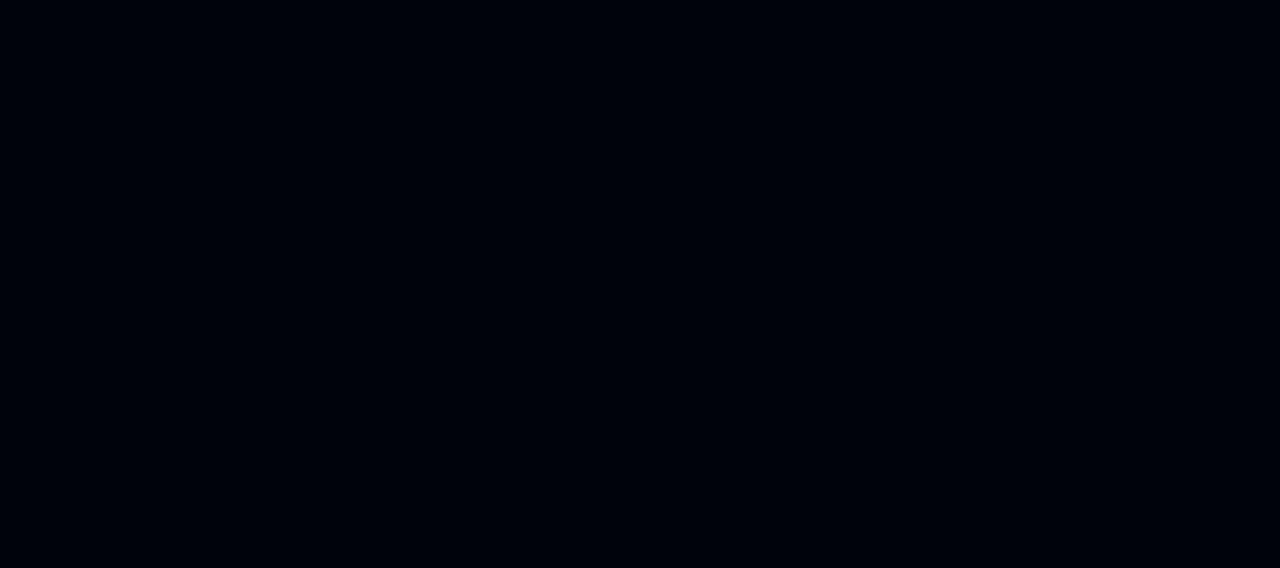
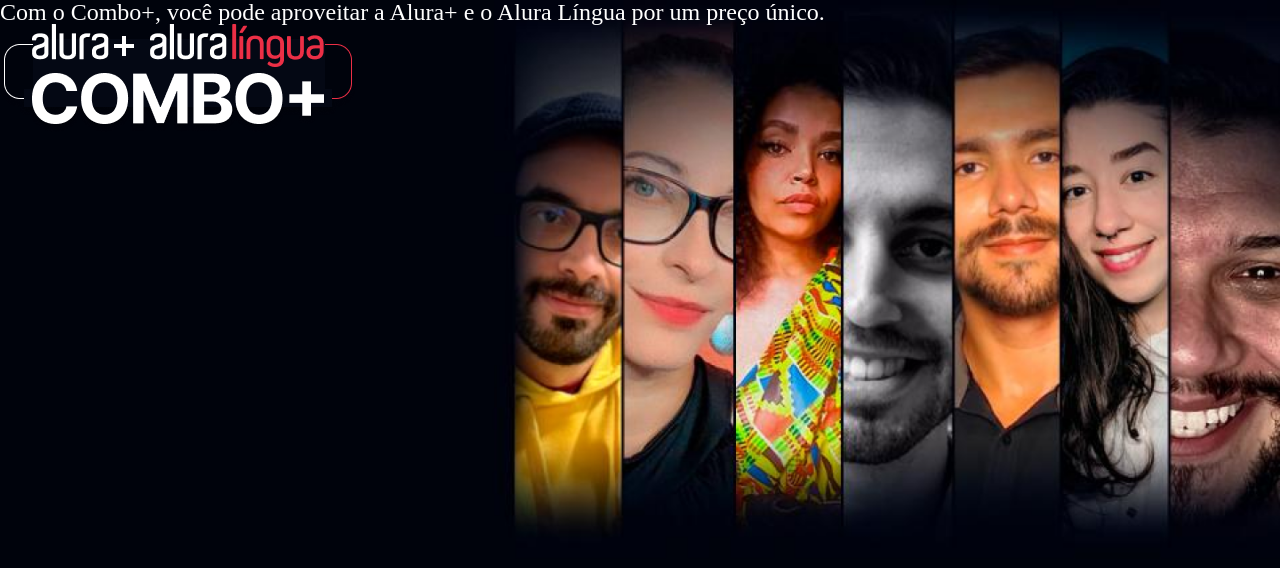
Before and after one commit to delfo2/AluraPlus, a plain HTML site: page index.html in a window 1280 px wide. Drawn offline with nearby package versions, Linux system fonts and the light colour scheme.

Commit message:
alterações

```diff
--- a/index.html
+++ b/index.html
@@ -5,9 +5,15 @@
     <meta http-equiv="X-UA-Compatible" content="IE=edge">
     <meta name="viewport" content="width=device-width, initial-scale=1.0">
     <title>Alura Plus</title>
+    <!-- meyer reset -->
+    <link rel="stylesheet" href="https://cdnjs.cloudflare.com/ajax/libs/meyer-reset/2.0/reset.min.css" integrity="sha512-NmLkDIU1C/C88wi324HBc+S2kLhi08PN5GDeUVVVC/BVt/9Izdsc9SVeVfA1UZbY3sHUlDSyRXhCzHfr6hmPPw==" crossorigin="anonymous" referrerpolicy="no-referrer" />
     <link rel="stylesheet" href="./style.css">
 </head>
-<body>
+<body class="corpo">
+    <section class="container principal">
+        <h1 class="principal__titulo">Com o Combo+, você pode aproveitar a Alura+ e o Alura Língua por um preço único.</h1>
+        <img class="principal__imagem" src="./img/Combo.png" alt="o combo mais é a junção do alura mais e o alura língua" srcset="">
+    </section>
 
 </body>
 </html>
--- a/style.css
+++ b/style.css
@@ -5,6 +5,21 @@
     --cor-de-fundo: #00030C;
 }
 
-body {
+.corpo {
     background-color: var(--cor-de-fundo);
 }
+
+.container {
+    height: 100vh;
+}
+
+.principal {
+    background-image: url(./img/Background.png);
+    background-repeat: no-repeat;
+    background-size: contain;
+}
+
+.principal__titulo {
+    color: var(--branco-principal);
+    font-size: 1.5rem;
+}
```
